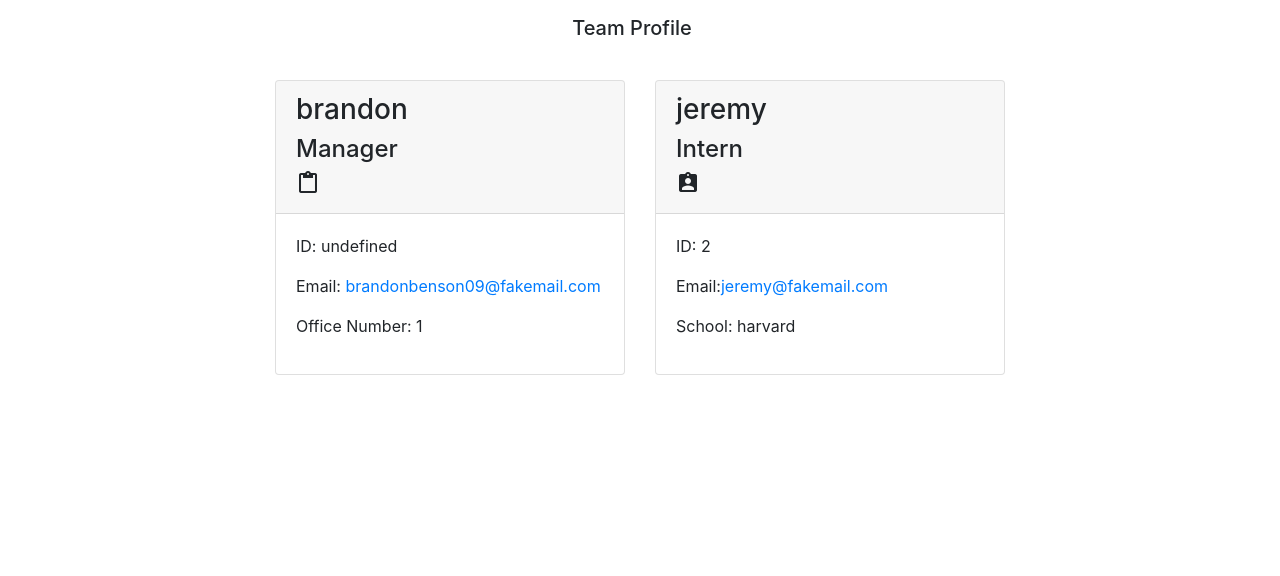
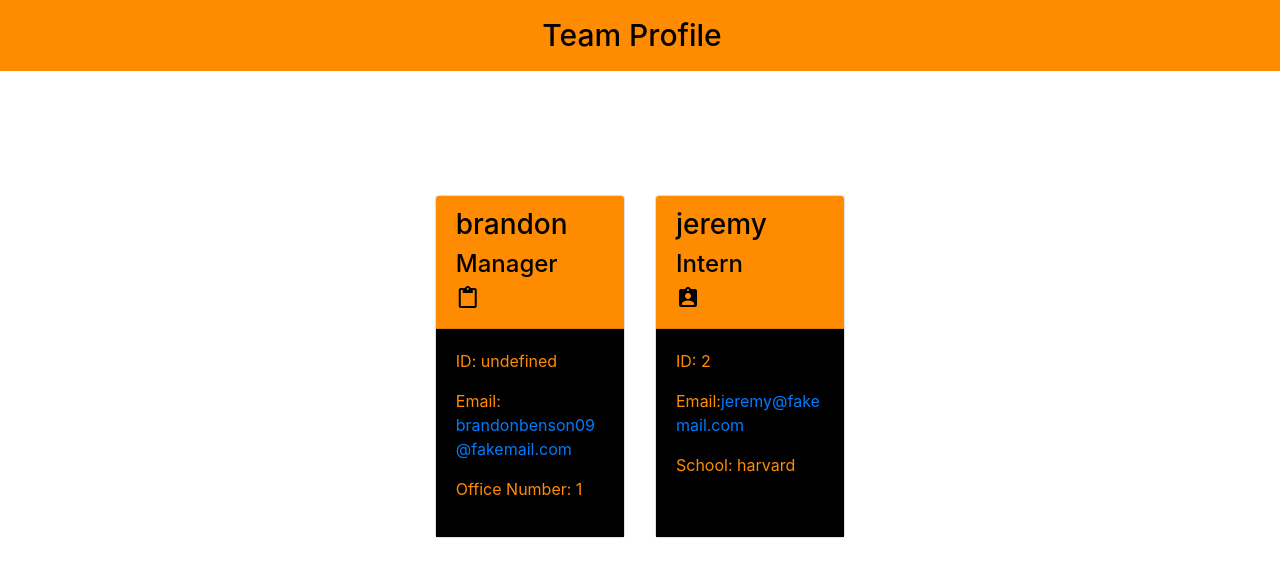
Before and after one commit to BennySon9/team-profile-generator, a website: page output/team.html in a window 1280 px wide. Drawn offline with nearby package versions, Linux system fonts and the light colour scheme.

Commit message:
added css stylesheet

```diff
--- a/output/style.css
+++ b/output/style.css
@@ -0,0 +1,34 @@
+* {
+  box-sizing: border-box;
+}
+
+:root {
+  --primary: darkorange;
+  --secondary: black;
+}
+
+#navbar {
+  background-color: var(--primary);
+  color: var(--secondary);
+  font-size: 50px;
+}
+
+.navbar-brand {
+  font-size: 30px;
+}
+
+.card-header {
+  background-color: var(--primary);
+  color: var(--secondary);
+}
+
+.card-body {
+  background-color: var(--secondary);
+  color: var(--primary);
+}
+
+.container {
+  margin: 100px auto;
+  justify-content: space-evenly;
+  display: flex;
+}
--- a/output/team.html
+++ b/output/team.html
@@ -1,20 +1,35 @@
-
 <!DOCTYPE html>
 <html lang="en">
   <head>
-        <meta charset="UTF-8">
-        <meta name="viewport" content="width=device-width, initial-scale=1.0">
+    <meta charset="UTF-8" />
+    <meta name="viewport" content="width=device-width, initial-scale=1.0" />
     <title>Team Profile</title>
-        <link rel="stylesheet" href="https://cdnjs.cloudflare.com/ajax/libs/font-awesome/5.11.2/css/all.min.css">
-        <link href="https://fonts.googleapis.com/css?family=Public+Sans:300i,300,500&display=swap" rel="stylesheet">
-        <link rel="stylesheet" href="https://stackpath.bootstrapcdn.com/bootstrap/4.5.0/css/bootstrap.min.css" integrity="sha384-9aIt2nRpC12Uk9gS9baDl411NQApFmC26EwAOH8WgZl5MYYxFfc+NcPb1dKGj7Sk" crossorigin="anonymous">
-        <link href="https://fonts.googleapis.com/icon?family=Material+Icons" rel="stylesheet">
-        <link rel="stylesheet" href="style.css">
+    <link
+      rel="stylesheet"
+      href="https://cdnjs.cloudflare.com/ajax/libs/font-awesome/5.11.2/css/all.min.css"
+    />
+    <link
+      href="https://fonts.googleapis.com/css?family=Public+Sans:300i,300,500&display=swap"
+      rel="stylesheet"
+    />
+    <link
+      rel="stylesheet"
+      href="https://stackpath.bootstrapcdn.com/bootstrap/4.5.0/css/bootstrap.min.css"
+      integrity="sha384-9aIt2nRpC12Uk9gS9baDl411NQApFmC26EwAOH8WgZl5MYYxFfc+NcPb1dKGj7Sk"
+      crossorigin="anonymous"
+    />
+    <link
+      href="https://fonts.googleapis.com/icon?family=Material+Icons"
+      rel="stylesheet"
+    />
+    <link rel="stylesheet" href="style.css" />
   </head>
   <body>
     <header>
       <nav class="navbar" id="navbar">
-                <span class="navbar-brand mb-0 h1 w-100 text-center" id="navbar-text">Team Profile</span>
+        <span class="navbar-brand mb-0 h1 w-100 text-center" id="navbar-text"
+          >Team Profile</span
+        >
       </nav>
     </header>
     <main>
@@ -26,11 +41,17 @@
             <div class="card h-100">
               <div class="card-header">
                 <h3>brandon</h3>
-                  <h4>Manager</h4><i class="material-icons">content_paste</i>
+                <h4>Manager</h4>
+                <i class="material-icons">content_paste</i>
               </div>
               <div class="card-body">
                 <p class="id">ID: undefined</p>
-                  <p class="email">Email: <a href="mailto:brandonbenson09@fakemail.com">brandonbenson09@fakemail.com</a></p>
+                <p class="email">
+                  Email:
+                  <a href="mailto:brandonbenson09@fakemail.com"
+                    >brandonbenson09@fakemail.com</a
+                  >
+                </p>
                 <p class="office">Office Number: 1</p>
               </div>
             </div>
@@ -40,22 +61,37 @@
             <div class="card h-100">
               <div class="card-header">
                 <h3>jeremy</h3>
-                  <h4>Intern</h4><i class="material-icons">assignment_ind</i>
+                <h4>Intern</h4>
+                <i class="material-icons">assignment_ind</i>
               </div>
               <div class="card-body">
                 <p class="id">ID: 2</p>
-                  <p class="email">Email:<a href="mailto:jeremy@fakemail.com">jeremy@fakemail.com</a></p>
+                <p class="email">
+                  Email:<a href="mailto:jeremy@fakemail.com"
+                    >jeremy@fakemail.com</a
+                  >
+                </p>
                 <p class="school">School: harvard</p>
               </div>
             </div>
           </div>
-
         </div>
       </div>
     </main>
-
   </body>
-    <script src="https://code.jquery.com/jquery-3.5.1.slim.min.js" integrity="sha384-DfXdz2htPH0lsSSs5nCTpuj/zy4C+OGpamoFVy38MVBnE+IbbVYUew+OrCXaRkfj" crossorigin="anonymous"></script>
-    <script src="https://cdn.jsdelivr.net/npm/popper.js@1.16.0/dist/umd/popper.min.js" integrity="sha384-Q6E9RHvbIyZFJoft+2mJbHaEWldlvI9IOYy5n3zV9zzTtmI3UksdQRVvoxMfooAo" crossorigin="anonymous"></script>
-    <script src="https://stackpath.bootstrapcdn.com/bootstrap/4.5.0/js/bootstrap.min.js" integrity="sha384-OgVRvuATP1z7JjHLkuOU7Xw704+h835Lr+6QL9UvYjZE3Ipu6Tp75j7Bh/kR0JKI" crossorigin="anonymous"></script>
+  <script
+    src="https://code.jquery.com/jquery-3.5.1.slim.min.js"
+    integrity="sha384-DfXdz2htPH0lsSSs5nCTpuj/zy4C+OGpamoFVy38MVBnE+IbbVYUew+OrCXaRkfj"
+    crossorigin="anonymous"
+  ></script>
+  <script
+    src="https://cdn.jsdelivr.net/npm/popper.js@1.16.0/dist/umd/popper.min.js"
+    integrity="sha384-Q6E9RHvbIyZFJoft+2mJbHaEWldlvI9IOYy5n3zV9zzTtmI3UksdQRVvoxMfooAo"
+    crossorigin="anonymous"
+  ></script>
+  <script
+    src="https://stackpath.bootstrapcdn.com/bootstrap/4.5.0/js/bootstrap.min.js"
+    integrity="sha384-OgVRvuATP1z7JjHLkuOU7Xw704+h835Lr+6QL9UvYjZE3Ipu6Tp75j7Bh/kR0JKI"
+    crossorigin="anonymous"
+  ></script>
 </html>
```
Lines whose indentation alone changed are shown as unchanged.
